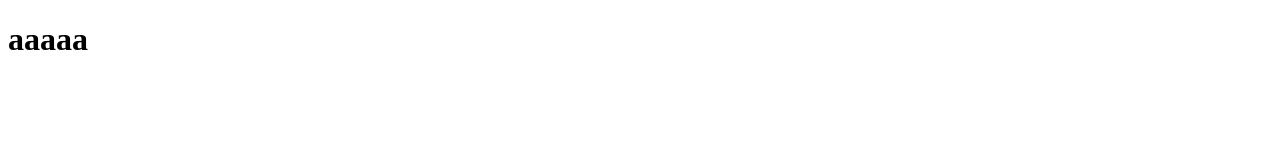
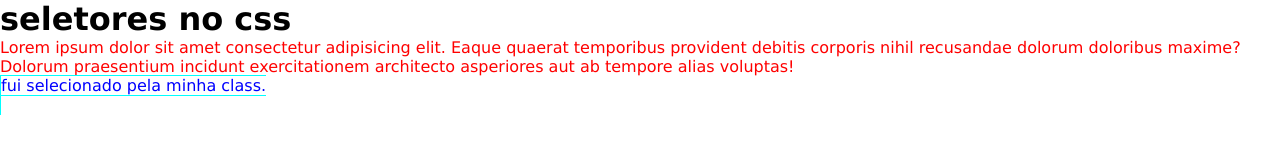
Before and after one commit to Saopaulo2005/seletores_css, a plain HTML site: page index.html in a window 1280 px wide. Drawn offline with Linux system fonts and the light colour scheme.

Commit message:
termina em casa

```diff
--- a/index.html
+++ b/index.html
@@ -4,9 +4,16 @@
     <meta charset="UTF-8">
     <meta http-equiv="X-UA-Compatible" content="IE=edge">
     <meta name="viewport" content="width=device-width, initial-scale=1.0">
-    <title>Document</title>
+    <link rel="stylesheet" href="style.css">
+    <title>seletores no CSS</title>
 </head>
 <body>
-    <h1>aaaaa</h1>
+    <header>
+        <h1>seletores no css</h1>
+    </header>
+    <main>
+        <p>Lorem ipsum dolor sit amet consectetur adipisicing elit. Eaque quaerat temporibus provident debitis corporis nihil recusandae dolorum doloribus maxime? Dolorum praesentium incidunt exercitationem architecto asperiores aut ab tempore alias voluptas!</p>
+        <pc class="paragrafo">fui selecionado pela minha class.</p>
+    </main>
 </body>
 </html>
--- a/style.css
+++ b/style.css
@@ -0,0 +1,19 @@
+/* seletor global = seleciona tudo da pagina ou determinado lugar  */
+* {
+    font-family: 'Lucida Sans', 'Lucida Sans Regular', 'Lucida Grande', 'Lucida Sans Unicode', Geneva, Verdana, sans-serif;
+    margin: 0;
+    padding: 0;
+    box-sizing: border-box;
+}
+
+/* seletor pela tag*/
+
+p {
+    color: red;
+}
+/* seletor pela class */
+
+.paragrafo{
+    border: 1px solid cyan;
+    color: blue;
+}
```
